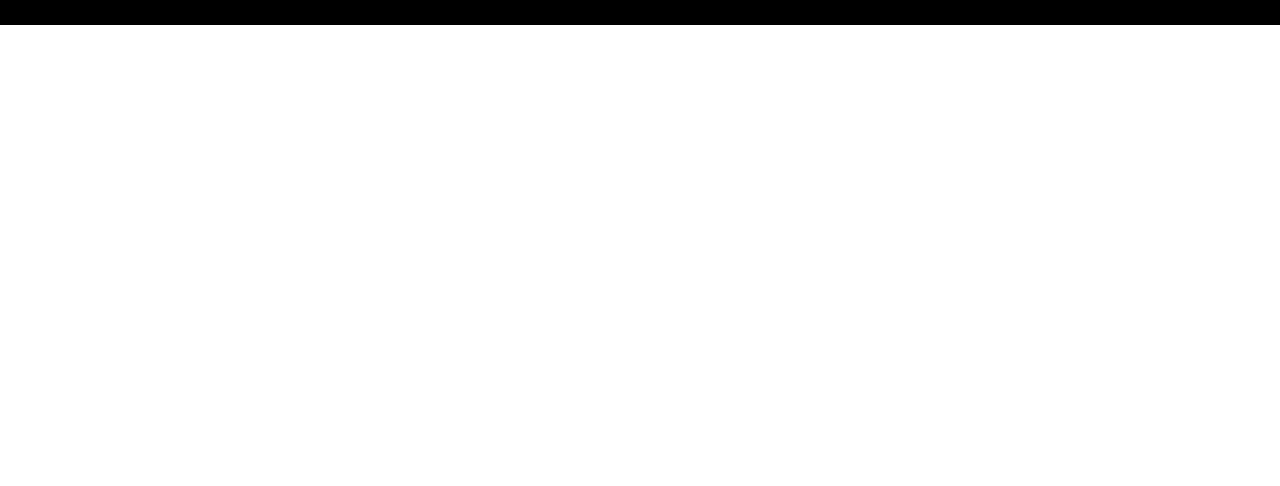
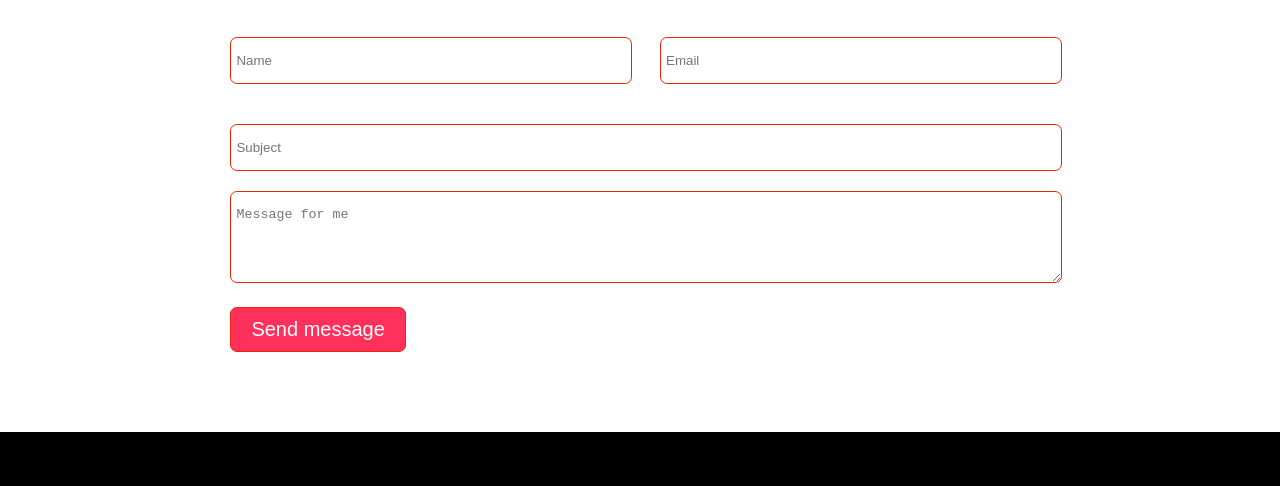
Before and after one commit to AhmedMansour73/fokir, a plain HTML site: page index.html in a window 1280 px wide. Shown: the part 4316-4802 px from the top of the page. Before the commit the page ends 4341 px from the top, so only its background shows below. Drawn offline with Linux system fonts and the light colour scheme.

Commit message:
add section contact us

```diff
--- a/css/style.css
+++ b/css/style.css
@@ -595,6 +595,79 @@
 
 /* -----------  End BLOG---------------- --*/
 
+/* START Contact */
+
+.contact .contact-info
+{
+
+    width: 80%;
+    margin: 40px auto;
+    display: flex;
+
+}
+.contact .contact-info .info-name
+{
+    width: 50%;
+}
+
+.contact .contact-info .info-name .form-control
+{
+     width: 100%;
+     padding: 15px 5px;
+     border: 1px solid var(--secondery-color);
+     border-radius: 7px;
+}
+.contact .contact-info .mar-right
+{
+    margin-right: 40px;
+}
+
+.contact .contact-subject
+{
+    width: 80%;
+    margin: auto;
+    margin-bottom: 20px;
+}
+
+.contact .contact-subject .form-control1
+{
+    width: 100%;
+    padding: 15px 5px;
+    border: 1px solid var(--secondery-color);
+    border-radius: 7px;
+}
+
+
+.contact .contact-message
+{
+    width: 80%;
+    margin: auto;
+    margin-bottom: 20px;
+}
+
+.contact .contact-message .form-control2
+{
+    width: 100%;
+    padding: 15px 5px;
+    border: 1px solid var(--secondery-color);
+    border-radius: 7px;
+}
+
+.contact .contact-submit
+{
+    width: 80%;
+    margin: auto;
+}
+.contact .contact-submit .submit-input
+{
+    margin-bottom: 20px;
+    padding: 10px 20px;
+    font-size: 20px;
+    border: 1px solid var(--secondery-color);
+    border-radius: 7px;
+    background-color: var(--main-color);
+    color: white;
+}
 
 /* START footer */
 
--- a/index.html
+++ b/index.html
@@ -368,6 +368,44 @@
     <!-- END BLOG -->
 
 
+    <!-- START CONTACT -->
+
+    <div class="contact section-padding">
+        <div class="container">
+            <h2 class="main-head">Contact Us</h2>
+            <form action="" method="post">
+                <div class="contact-info">
+
+                    <div class="info-name mar-right">
+                        <input type="text" data-error="Firstname is required." required="required"
+                         placeholder="Name" class="form-control" name="name" id="form_name">
+
+                    </div>
+                    <div class="info-name">
+                        <input type="email" data-error="Valid email is required." required="required"
+                         placeholder="Email" class="form-control" name="email" id="form_email">
+                    </div>
+
+                </div>
+
+                <div class="contact-subject">
+                    <input type="text" data-error="Subject is required." required="required"
+                     placeholder="Subject" class="form-control1" name="Subject" id="form_Subject">
+                </div>
+                <div class="contact-message">
+                    <textarea data-error="Please,leave us a message." required="required" rows="4"
+                    placeholder="Message for me" class="form-control2" name="message" id="form_message"></textarea>
+                </div>
+
+                <div class="contact-submit">
+                    <input type="submit" value="Send message" class="submit-input">
+                </div>
+            </form>
+        </div>
+    </div>
+
+    <!-- END CONTACT -->
+
 
     <!-- start footear -->
      <div class="footer">
```
